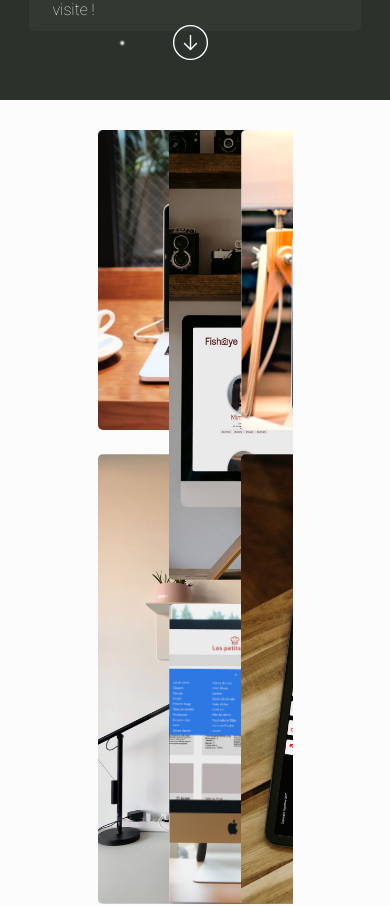
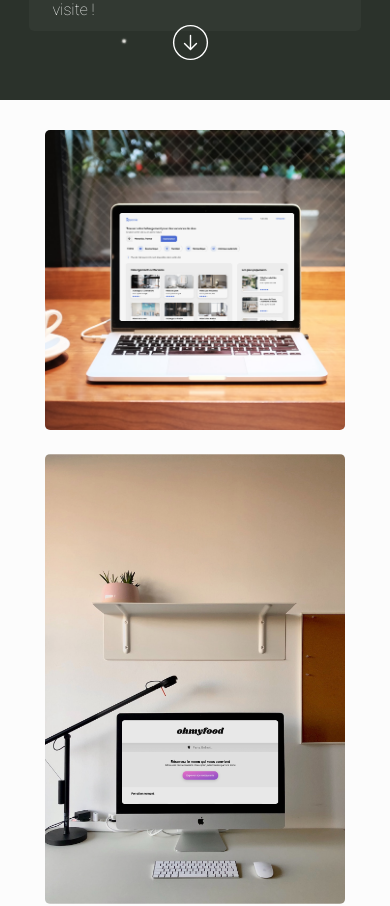
Before and after one commit to VanesMP/portfolioVMP, a React (Create React App) app: page / in a window 390 px wide. Shown: the part 744-1650 px from the top of the page. Built offline with nearby package versions, Linux system fonts and the light colour scheme; a web font is replaced by a local one.

Commit message:
projects list in responsive

```diff
--- a/src/Composnent/Gallery.js
+++ b/src/Composnent/Gallery.js
@@ -1,10 +1,5 @@
 import React from "react";
 import "../Styles/gallery.css";
-import Box from '@mui/material/Box';
-import ImageList from '@mui/material/ImageList';
-import ImageListItem from '@mui/material/ImageListItem';
-// import { useTheme } from "@mui/material/styles";
-// import { ThemeProvider } from '@mui/material/styles';
 import { Link } from "react-router-dom";
 import { dataList } from "../data";
 
@@ -24,86 +19,28 @@ function Gallery() {
       window.scrollTo(0, 0);
     }
 
-  // const theme = useTheme();
-
-  // const getCols = () => {
-  //   if (theme.breakpoints.values <= 'md') {
-  //     return 2;
-  //   } else if (theme.breakpoints.values <= 'lg' ) {
-  //     return 2;
-  //   } else {
-  //     return 3;
-  //   }
-  // };
-
-  // console.log('theme:', theme);
-  // console.log('breakpoint:', theme.breakpoints.values);
-  // const isXs = useMediaQuery(theme => theme.breakpoints.down('xs'));
-  // const isSm = useMediaQuery(theme => theme.breakpoints.between('sm', 'md'));
-  // const isLg = useMediaQuery(theme => theme.breakpoints.up('lg'));
-
-  // console.log(`Breakpoint actuel: xs=${isXs}, sm=${isSm}, lg=${isLg}`);
-
   return (
-
-    // <div>
-    //     <div >
-    //     {dataList.map((data) => (
-    //       <div key={data.id} >
-    //           <Link to={`/projectPage/${data.id}`} key={data.id}  onClick={handleLinkClick}>
-    //           <img
-    //             src={data.source}
-    //             alt={data.name}
-    //             loading="lazy"
-    //             style={data.size === 'small' ? small : large}
-
-    //           />
-    //           </Link>
-    //           <h4 >{data.name}</h4>
-    //       </div>
-    //     ))}
-    //     </div>
-    //   </div>
-      // <div>
-      //   <div className="box">
-      //   {dataList.map((data) => (
-      //     <div key={data.id} className="cellItem">
-      //         <Link to={`/projectPage/${data.id}`} key={data.id} className="cellLink" onClick={handleLinkClick}>
-      //         <img
-      //           src={data.source}
-      //           alt={data.name}
-      //           loading="lazy"
-      //           style={data.size === 'small' ? small : large}
-      //           className="linkImg"
-      //         />
-      //         </Link>
-      //         <h4 className="titleLink">{data.name}</h4>
-      //     </div>
-      //   ))}
-      //   </div>
-      // </div>
-
-    // <ThemeProvider theme={theme}>
-    <Box sx={{ overflowY: 'unset' }} className="box">
-      <ImageList variant="masonry" cols={3} gap={20} className="ul">
-      {/* <ImageList variant="masonry" cols={getCols()} gap={20} className="ul"> */}
+<div>
+    <div className="box">
+        <div className="boxProjects">
         {dataList.map((data) => (
-          <ImageListItem key={data.id} className="cellItem">
-              <Link to={`/projectPage/${data.id}`} key={data.id} className="cellLink" onClick={handleLinkClick}>
+          <li className="listProjectGallery" key={data.id} >
+              <Link to={`/projectPage/${data.id}`} key={data.id} className="cellLink"  onClick={handleLinkClick}>
               <img
+              className="linkImg"
                 src={data.source}
                 alt={data.name}
                 loading="lazy"
                 style={data.size === 'small' ? small : large}
-                className="linkImg"
+
               />
               </Link>
               <h4 className="titleLink">{data.name}</h4>
-          </ImageListItem>
+          </li>
         ))}
-      </ImageList>
-      </Box>
-      // </ThemeProvider>
+        </div>
+      </div>
+    </div>
     )
 };
 
--- a/src/Styles/gallery.css
+++ b/src/Styles/gallery.css
@@ -2,8 +2,18 @@
     margin-bottom: 45px;
 }
 
+.boxProjects {
+    column-count: 3;
+}
+
+.listProjectGallery {
+    height: auto;
+    margin-bottom: 20px;
+    display: block;
+    position: relative;
+}
+
 .ul {
-    /* width: 80%; */
     height: auto;
     margin: auto;
     row-gap: 20px;
@@ -49,19 +59,19 @@
 }
 
 
-/* .box {
-    margin-bottom: 25px;
-    display: grid;
-    grid-template-columns: repeat(auto-fit, minmax(250px, 1fr));
-} */
+/* media queries pour tablette */
+
+@media (max-width: 1180px) {
+    .boxProjects {
+        column-count: 2;
+    }
+}
 
 
-/* media queries pour mobile (basé sur iphone 12 pro) */
+/* media queries pour mobile */
 
-@media (max-width: 851px) {
-    .box {
-        margin-bottom: 25px;
-        display: grid;
-        grid-template-columns: 1fr;
+@media (max-width: 849px) {
+    .boxProjects {
+        column-count: 1;
     }
 }
```
